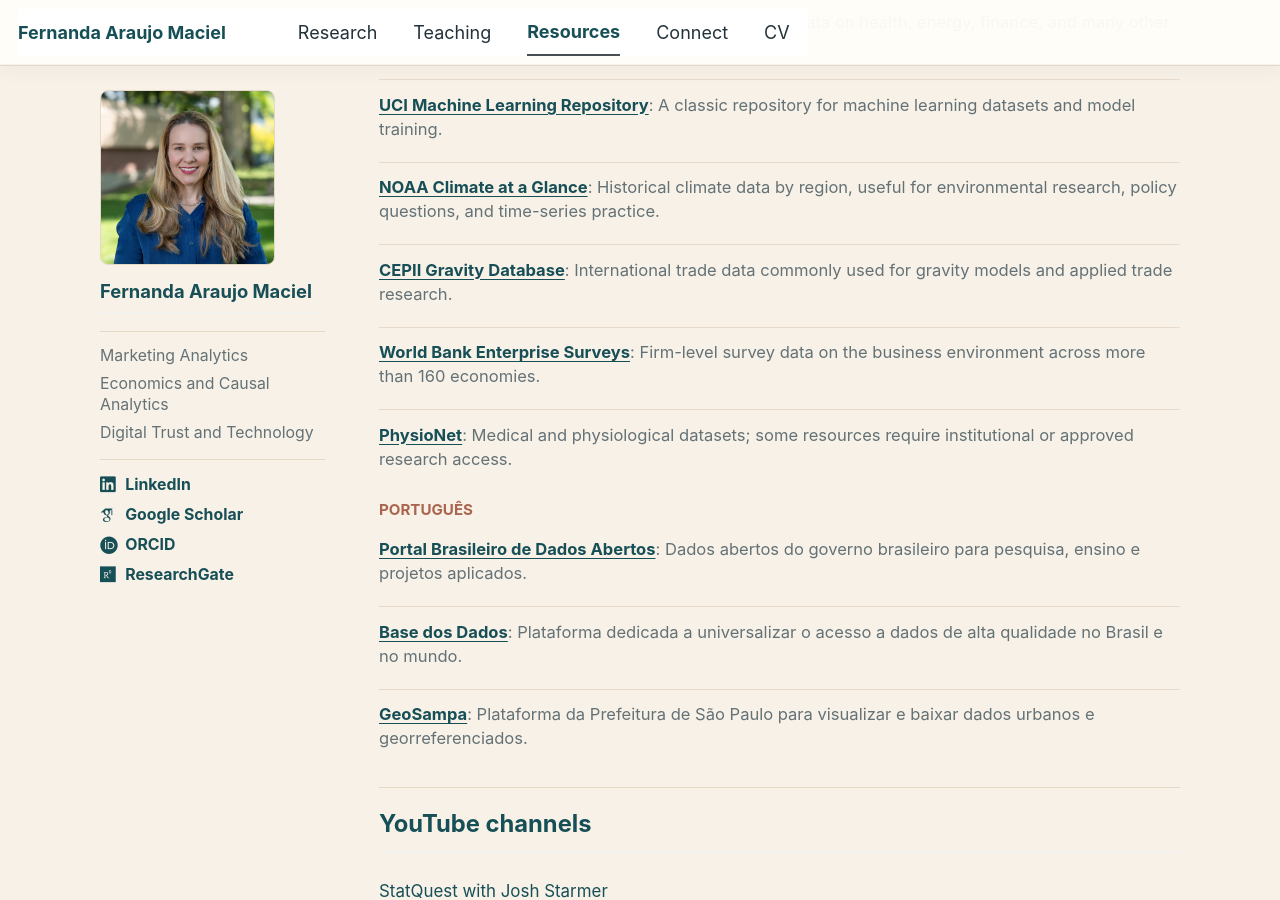
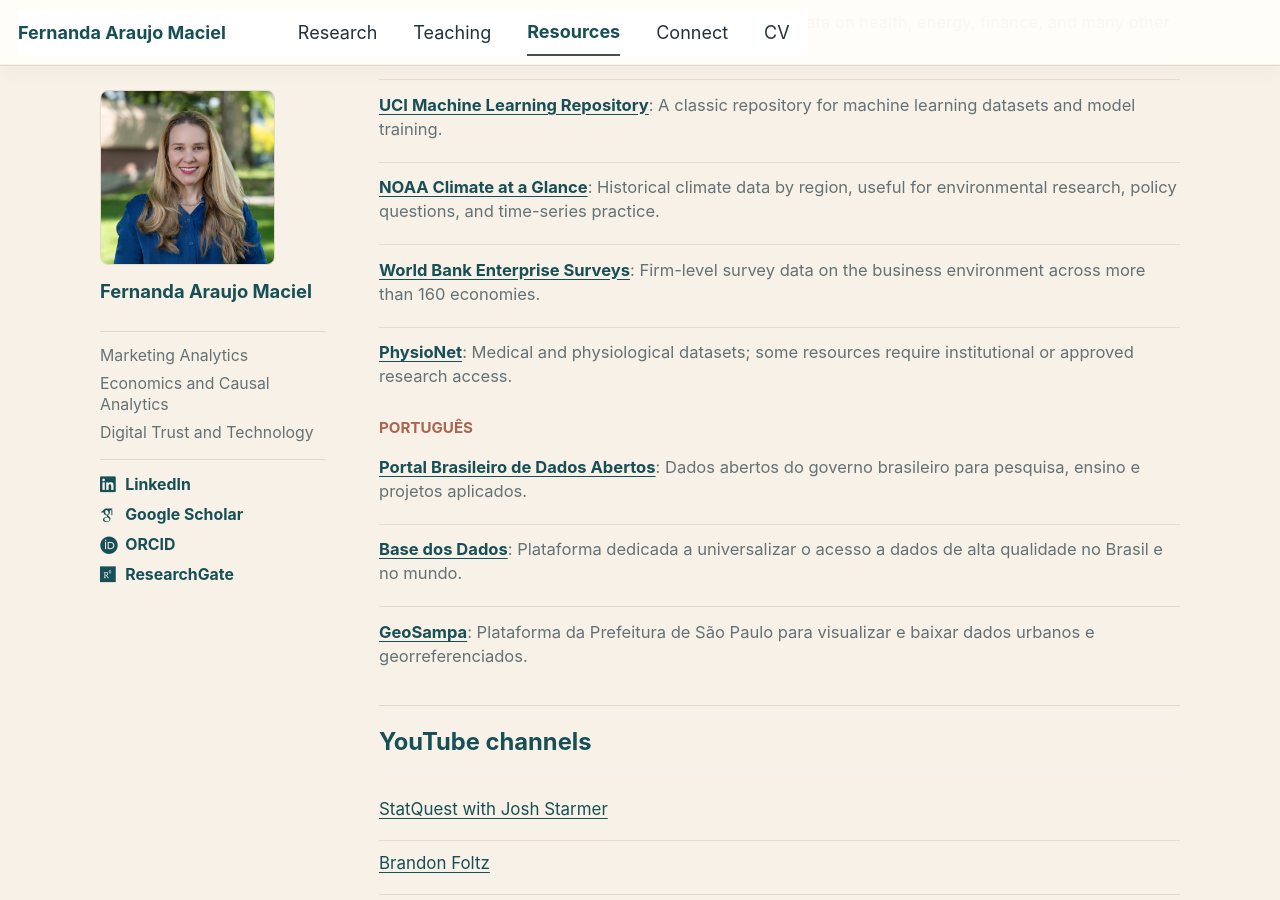
Before and after one commit to proffernandamaciel/proffernandamaciel.github.io, a Jekyll site: the page built from _pages/resources.md, in a window 1280 px wide and 900 px high, scrolled down 1894 px. Built offline with Jekyll 4.4.1, drawn with Linux system fonts in a browser that asks for light colours; some web fonts are replaced; a script bundle is joined from its source files by our own code; library files that are not in the unit come from our copies.

Commit message:
Remove CEPII Gravity Database link from resources

```diff
--- a/_pages/resources.md
+++ b/_pages/resources.md
@@ -167,7 +167,6 @@
         <li><a href="https://data.gov/">U.S. Government Open Data</a>: Open U.S. government data on health, energy, finance, and many other topics.</li>
         <li><a href="https://archive.ics.uci.edu/">UCI Machine Learning Repository</a>: A classic repository for machine learning datasets and model training.</li>
         <li><a href="https://www.ncei.noaa.gov/access/monitoring/climate-at-a-glance/">NOAA Climate at a Glance</a>: Historical climate data by region, useful for environmental research, policy questions, and time-series practice.</li>
-        <li><a href="https://www.cepii.fr/CEPII/en/bdd_modele/bdd_modele_item.asp?id=8">CEPII Gravity Database</a>: International trade data commonly used for gravity models and applied trade research.</li>
         <li><a href="https://www.enterprisesurveys.org/en/enterprisesurveys">World Bank Enterprise Surveys</a>: Firm-level survey data on the business environment across more than 160 economies.</li>
         <li><a href="https://physionet.org/">PhysioNet</a>: Medical and physiological datasets; some resources require institutional or approved research access.</li>
       </ul>
```
